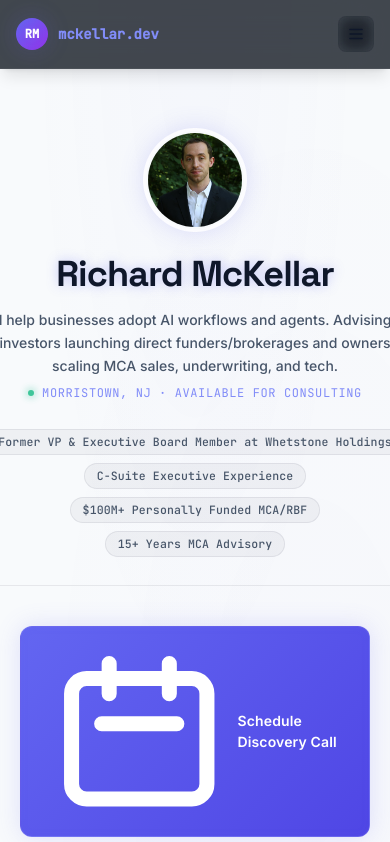
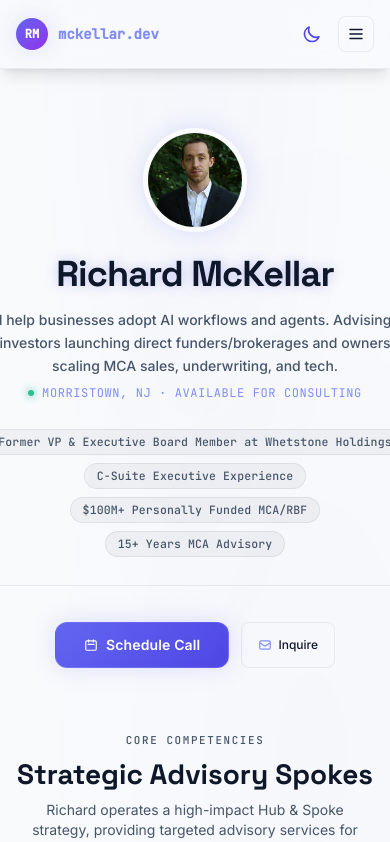
Before and after one commit to therealmckellar/mckellar-dev, a React (Vite) app: page / in a window 390 px wide. Shown: the top 842 px of the page. Built offline with nearby package versions, Linux system fonts and the light colour scheme; the HTML template or start-up script is replaced by a standard one.

Commit message:
Implement light/dark mode override toggle and shrink main CTA buttons

```diff
--- a/src/App.tsx
+++ b/src/App.tsx
@@ -1,10 +1,11 @@
-import React, { useState } from 'react'
+import React, { useState, useEffect } from 'react'
 import ProfileHeader from './components/ProfileHeader'
 import SpokeCard from './components/SpokeCard'
 import SocialFooter from './components/SocialFooter'
 
 // ─── Chevron icon ─────────────────────────────────────────────────────────────
 const Chevron: React.FC<{ className?: string }> = ({ className = '' }) => (
+  // ...
   <svg
     className={`flex-shrink-0 w-4 h-4 text-on-surface-subtle transition-transform duration-200 ${className}`}
     fill="none"
@@ -55,6 +56,28 @@ const faqData: FaqItem[] = [
 ]
 
 const App: React.FC = () => {
+  // Theme state
+  const [theme, setTheme] = useState<'light' | 'dark'>(() => {
+    if (typeof window !== 'undefined') {
+      const saved = localStorage.getItem('theme') as 'light' | 'dark' | null
+      if (saved) return saved
+      return window.matchMedia('(prefers-color-scheme: dark)').matches ? 'dark' : 'light'
+    }
+    return 'dark'
+  })
+
+  useEffect(() => {
+    const root = document.documentElement
+    if (theme === 'dark') {
+      root.classList.add('dark')
+      root.classList.remove('light')
+    } else {
+      root.classList.add('light')
+      root.classList.remove('dark')
+    }
+    localStorage.setItem('theme', theme)
+  }, [theme])
+
   // Navigation & Dropdown states
   const [mobileMenuOpen, setMobileMenuOpen] = useState(false)
 
@@ -94,7 +117,10 @@ const App: React.FC = () => {
   return (
     <div className="w-full flex flex-col items-center">
       {/* ── Top Navigation Header ── */}
-      <nav className="fixed top-0 w-full z-50 bg-[#050B14]/75 backdrop-blur-xl border-b border-white/5 shadow-lg transition-all duration-300">
+      <nav
+        className="fixed top-0 w-full z-50 backdrop-blur-xl shadow-lg transition-all duration-300"
+        style={{ backgroundColor: 'var(--color-nav-bg)', borderBottom: '1px solid var(--color-border)' }}
+      >
         <div className="flex justify-between items-center px-4 sm:px-6 py-4 max-w-6xl mx-auto w-full">
           <a href="#home" className="font-display font-bold text-lg text-on-surface flex items-center gap-2.5 group">
             <div className="w-8 h-8 rounded-full bg-gradient-to-br from-indigo-500 to-purple-600 flex items-center justify-center shadow-neon-primary transition-transform group-hover:scale-105">
@@ -110,6 +136,24 @@ const App: React.FC = () => {
             <a href="#ventures" className="text-xs font-semibold text-on-surface-muted hover:bg-white/5 hover:text-on-surface transition-all px-3.5 py-2 rounded-lg">Ventures</a>
             <a href="#faq" className="text-xs font-semibold text-on-surface-muted hover:bg-white/5 hover:text-on-surface transition-all px-3.5 py-2 rounded-lg">Insights &amp; FAQ</a>
             <a href="#inquire" className="text-xs font-semibold text-indigo-300 bg-indigo-500/10 hover:bg-indigo-500/20 transition-all px-3.5 py-2 rounded-lg border border-indigo-500/20">Inquire</a>
+
+            {/* Theme Toggle Button (Desktop) */}
+            <button
+              onClick={() => setTheme(theme === 'dark' ? 'light' : 'dark')}
+              className="text-on-surface-muted hover:text-on-surface hover:bg-white/5 p-2 rounded-lg transition-all flex items-center justify-center cursor-pointer w-9 h-9 ml-1"
+              aria-label="Toggle Theme"
+            >
+              {theme === 'dark' ? (
+                <svg className="w-4.5 h-4.5 text-amber-400" fill="none" stroke="currentColor" viewBox="0 0 24 24">
+                  <path strokeLinecap="round" strokeLinejoin="round" strokeWidth={2} d="M12 3v1m0 16v1m9-9h-1M4 12H3m15.364-6.364l-.707.707M6.343 17.657l-.707.707m0-12.728l.707.707m12.728 12.728l.707.707M12 8a4 4 0 100 8 4 4 0 000-8z" />
+                </svg>
+              ) : (
+                <svg className="w-4.5 h-4.5 text-indigo-600" fill="none" stroke="currentColor" viewBox="0 0 24 24">
+                  <path strokeLinecap="round" strokeLinejoin="round" strokeWidth={2} d="M20.354 15.354A9 9 0 018.646 3.646 9.003 9.003 0 0012 21a9.003 9.003 0 008.354-5.646z" />
+                </svg>
+              )}
+            </button>
+
             <a
               href="https://calendly.com/richmckellar"
               target="_blank"
@@ -120,10 +164,29 @@ const App: React.FC = () => {
             </a>
           </div>
 
+          {/* Mobile Right Controls */}
+          <div className="flex md:hidden items-center gap-2">
+            {/* Theme Toggle Button (Mobile) */}
+            <button
+              onClick={() => setTheme(theme === 'dark' ? 'light' : 'dark')}
+              className="text-on-surface-muted hover:text-on-surface hover:bg-white/5 p-2 rounded-lg transition-all flex items-center justify-center cursor-pointer w-9 h-9"
+              aria-label="Toggle Theme"
+            >
+              {theme === 'dark' ? (
+                <svg className="w-4.5 h-4.5 text-amber-400" fill="none" stroke="currentColor" viewBox="0 0 24 24">
+                  <path strokeLinecap="round" strokeLinejoin="round" strokeWidth={2} d="M12 3v1m0 16v1m9-9h-1M4 12H3m15.364-6.364l-.707.707M6.343 17.657l-.707.707m0-12.728l.707.707m12.728 12.728l.707.707M12 8a4 4 0 100 8 4 4 0 000-8z" />
+                </svg>
+              ) : (
+                <svg className="w-4.5 h-4.5 text-indigo-600" fill="none" stroke="currentColor" viewBox="0 0 24 24">
+                  <path strokeLinecap="round" strokeLinejoin="round" strokeWidth={2} d="M20.354 15.354A9 9 0 018.646 3.646 9.003 9.003 0 0012 21a9.003 9.003 0 008.354-5.646z" />
+                </svg>
+              )}
+            </button>
+
             {/* Mobile Menu Toggle */}
             <button
               onClick={() => setMobileMenuOpen(!mobileMenuOpen)}
-            className="md:hidden text-on-surface p-2 rounded-lg glass-button w-9 h-9 flex items-center justify-center"
+              className="text-on-surface p-2 rounded-lg glass-button w-9 h-9 flex items-center justify-center"
               aria-label="Toggle Menu"
             >
               <svg className="w-5 h-5" fill="none" stroke="currentColor" viewBox="0 0 24 24">
@@ -135,10 +198,14 @@ const App: React.FC = () => {
               </svg>
             </button>
           </div>
+        </div>
 
         {/* Mobile Dropdown Menu */}
         {mobileMenuOpen && (
-          <div className="md:hidden bg-[#050B14]/95 backdrop-blur-2xl border-t border-white/5 flex flex-col px-4 py-3 gap-2 shadow-2xl animate-fade-in">
+          <div
+            className="md:hidden flex flex-col px-4 py-3 gap-2 shadow-2xl animate-fade-in"
+            style={{ backgroundColor: 'var(--color-surface)', borderTop: '1px solid var(--color-border)' }}
+          >
             <a
               onClick={() => setMobileMenuOpen(false)}
               href="#focus"
@@ -186,29 +253,29 @@ const App: React.FC = () => {
         <section id="home" className="pt-8 md:pt-16 flex flex-col items-center">
           <ProfileHeader />
 
-          {/* Central CTAs row */}
-          <div className="flex flex-col sm:flex-row gap-3 w-full max-w-md justify-center mt-6 px-1 animate-fade-in" style={{ animationDelay: '350ms' }}>
+          {/* Central CTAs row - Shrunk, compact and inline-flex */}
+          <div className="flex flex-row flex-wrap gap-3 justify-center mt-5 px-1 animate-fade-in" style={{ animationDelay: '350ms' }}>
             <a
               href="https://calendly.com/richmckellar"
               target="_blank"
               rel="noopener noreferrer"
               id="cta-schedule-call"
-              className="btn-primary flex-1 shadow-neon-primary"
+              className="btn-primary py-2 px-4 text-xs font-semibold shadow-neon-primary"
             >
-              <svg className="w-4.5 h-4.5" fill="none" stroke="currentColor" viewBox="0 0 24 24">
+              <svg className="w-3.5 h-3.5" fill="none" stroke="currentColor" viewBox="0 0 24 24">
                 <path strokeLinecap="round" strokeLinejoin="round" strokeWidth={2} d="M8 7V3m8 4V3m-9 8h10M5 21h14a2 2 0 002-2V7a2 2 0 00-2-2H5a2 2 0 00-2 2v12a2 2 0 002 2z" />
               </svg>
-              Schedule Discovery Call
+              Schedule Call
             </a>
 
             <a
               href="#inquire"
-              className="inline-flex items-center justify-center gap-2 flex-1 py-3 px-5 rounded-xl font-semibold text-sm glass-button hover:bg-white/10 active:scale-[0.98] transition-all"
+              className="inline-flex items-center justify-center gap-1.5 py-2 px-4 rounded-lg font-semibold text-xs glass-button hover:bg-white/10 active:scale-[0.98] transition-all"
             >
-              <svg className="w-4.5 h-4.5 text-indigo-400" fill="none" stroke="currentColor" viewBox="0 0 24 24">
+              <svg className="w-3.5 h-3.5 text-indigo-400" fill="none" stroke="currentColor" viewBox="0 0 24 24">
                 <path strokeLinecap="round" strokeLinejoin="round" strokeWidth={2} d="M3 8l7.89 5.26a2 2 0 002.22 0L21 8M5 19h14a2 2 0 002-2V7a2 2 0 00-2-2H5a2 2 0 00-2 2v10a2 2 0 002 2z" />
               </svg>
-              Inquire Now
+              Inquire
             </a>
           </div>
         </section>
@@ -218,7 +285,7 @@ const App: React.FC = () => {
           <div className="text-center sm:text-left">
             <p className="section-label mb-2">Core Competencies</p>
             <h2 className="font-display font-extrabold text-[28px] sm:text-[34px] leading-tight text-on-surface">
-              Dual-Engine Consulting Focus
+              Strategic Advisory Spokes
             </h2>
             <p className="text-sm text-on-surface-muted mt-2 max-w-xl">
               Richard operates a high-impact Hub &amp; Spoke strategy, providing targeted advisory services for technology adoption and alternative asset finance.
@@ -285,7 +352,7 @@ const App: React.FC = () => {
           <div>
             <p className="section-label mb-1">Key Venture</p>
             <h2 className="font-display font-bold text-xl sm:text-2xl text-on-surface">
-              Affiliated Ventures
+              Current Ventures
             </h2>
           </div>
 
--- a/src/index.css
+++ b/src/index.css
@@ -56,10 +56,11 @@
   --color-primary: #4F6EF7;
   --color-secondary: #8B5CF6;
   --color-glow-opacity: 0.15;
+  --color-nav-bg: rgba(248, 250, 252, 0.85);
 }
 
 @media (prefers-color-scheme: dark) {
-  :root {
+  :root:not(.light) {
     /* Dark Mode Variables - Obsidian Workspace / Premium High-Tech Glass theme */
     --color-bg: #0d131f;
     --color-surface: rgba(255, 255, 255, 0.04);
@@ -113,7 +114,122 @@
     --color-primary: #6366F1;
     --color-secondary: #8B5CF6;
     --color-glow-opacity: 0.3;
+    --color-nav-bg: rgba(13, 19, 31, 0.85);
   }
+}
+
+:root.dark {
+  /* Dark Mode Variables - Obsidian Workspace / Premium High-Tech Glass theme */
+  --color-bg: #0d131f;
+  --color-surface: rgba(255, 255, 255, 0.04);
+  --color-surface-high: rgba(255, 255, 255, 0.08);
+
+  --color-on-surface: #dde2f4;
+  --color-on-surface-muted: #a0aec0;
+  --color-on-surface-subtle: #718096;
+
+  --color-border: rgba(255, 255, 255, 0.12);
+  --color-border-strong: rgba(255, 255, 255, 0.2);
+
+  --color-accent-dim: rgba(99, 102, 241, 0.15);
+  --color-gold-dim: rgba(245, 158, 11, 0.15);
+  --color-teal-dim: rgba(16, 185, 129, 0.15);
+
+  --radial-opacity-1: 0.18;
+  --radial-opacity-2: 0.08;
+
+  --btn-primary-border: rgba(255, 255, 255, 0.16);
+  --avatar-bg: #091220;
+  --avatar-border: rgba(255, 255, 255, 0.16);
+
+  --cred-bg: rgba(255, 255, 255, 0.06);
+  --cred-border: rgba(255, 255, 255, 0.12);
+  --cred-text: #a0aec0;
+
+  --spoke-hover-ai-bg: rgba(99, 102, 241, 0.06);
+  --spoke-hover-mca-bg: rgba(245, 158, 11, 0.06);
+
+  --spoke-link-hover-bg: rgba(255, 255, 255, 0.08);
+  --spoke-link-hover-color: #F8FAFC;
+
+  --link-row-bg: rgba(255, 255, 255, 0.03);
+  --link-row-border: rgba(255, 255, 255, 0.1);
+  --link-row-text: #dde2f4;
+  --link-row-hover-bg: rgba(255, 255, 255, 0.06);
+  --link-row-hover-border: rgba(255, 255, 255, 0.16);
+  --link-row-icon-bg: rgba(255, 255, 255, 0.06);
+  --link-row-icon-border: rgba(255, 255, 255, 0.1);
+
+  --social-btn-bg: rgba(255, 255, 255, 0.04);
+  --social-btn-border: rgba(255, 255, 255, 0.1);
+  --social-btn-color: #a0aec0;
+  --social-btn-hover-bg: rgba(255, 255, 255, 0.1);
+  --social-btn-hover-border: rgba(255, 255, 255, 0.18);
+  --social-btn-hover-color: #F8FAFC;
+
+  --divider-color: rgba(255, 255, 255, 0.1);
+
+  --color-primary: #6366F1;
+  --color-secondary: #8B5CF6;
+  --color-glow-opacity: 0.3;
+  --color-nav-bg: rgba(13, 19, 31, 0.85);
+}
+
+:root.light {
+  /* Light Mode Variables - Slate/Slate Blue clean theme */
+  --color-bg: #F8FAFC;
+  --color-surface: #FFFFFF;
+  --color-surface-high: #F1F5F9;
+
+  --color-on-surface: #0F172A;
+  --color-on-surface-muted: #475569;
+  --color-on-surface-subtle: #64748B;
+
+  --color-border: rgba(15, 23, 42, 0.06);
+  --color-border-strong: rgba(15, 23, 42, 0.12);
+
+  --color-accent-dim: rgba(99, 102, 241, 0.07);
+  --color-gold-dim: rgba(245, 158, 11, 0.07);
+  --color-teal-dim: rgba(16, 185, 129, 0.07);
+
+  --radial-opacity-1: 0.025;
+  --radial-opacity-2: 0.015;
+
+  --btn-primary-border: rgba(255, 255, 255, 0.1);
+  --avatar-bg: #FFFFFF;
+  --avatar-border: rgba(15, 23, 42, 0.08);
+
+  --cred-bg: rgba(15, 23, 42, 0.04);
+  --cred-border: rgba(15, 23, 42, 0.07);
+  --cred-text: #475569;
+
+  --spoke-hover-ai-bg: #F5F7FF;
+  --spoke-hover-mca-bg: #FCFAF5;
+
+  --spoke-link-hover-bg: rgba(15, 23, 42, 0.04);
+  --spoke-link-hover-color: #0F172A;
+
+  --link-row-bg: #FFFFFF;
+  --link-row-border: rgba(15, 23, 42, 0.07);
+  --link-row-text: #0F172A;
+  --link-row-hover-bg: #F8FAFC;
+  --link-row-hover-border: rgba(15, 23, 42, 0.12);
+  --link-row-icon-bg: rgba(15, 23, 42, 0.03);
+  --link-row-icon-border: rgba(15, 23, 42, 0.06);
+
+  --social-btn-bg: rgba(15, 23, 42, 0.03);
+  --social-btn-border: rgba(15, 23, 42, 0.06);
+  --social-btn-color: #64748B;
+  --social-btn-hover-bg: rgba(15, 23, 42, 0.06);
+  --social-btn-hover-border: rgba(15, 23, 42, 0.12);
+  --social-btn-hover-color: #0F172A;
+
+  --divider-color: rgba(15, 23, 42, 0.08);
+
+  --color-primary: #4F6EF7;
+  --color-secondary: #8B5CF6;
+  --color-glow-opacity: 0.15;
+  --color-nav-bg: rgba(248, 250, 252, 0.85);
 }
 
 @layer base {
```
Lines whose indentation alone changed are shown as unchanged.
